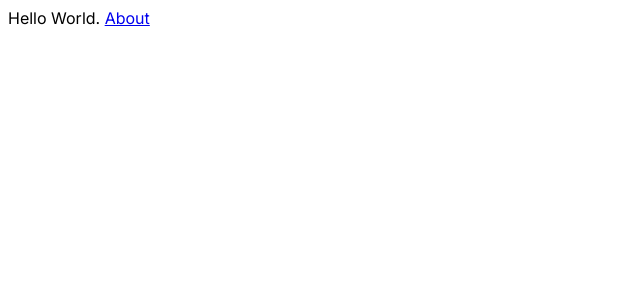
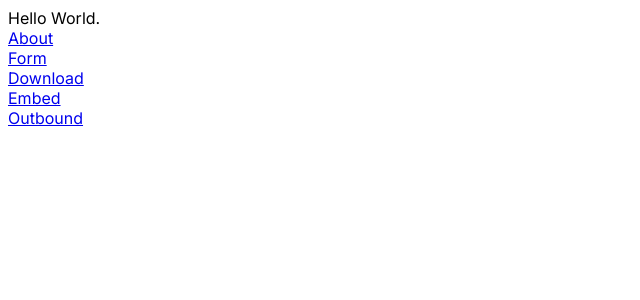
Before and after one commit to cavacado/upgraded-carnival, a Next.js app: page / in a window 1280 px wide. Shown: the top 300 px of the page, without its empty margins (0-640 px from the left). Built offline with nearby package versions, Linux system fonts and the light colour scheme.

Commit message:
chore: add quick links for analytics

```diff
--- a/src/app/page.tsx
+++ b/src/app/page.tsx
@@ -3,7 +3,18 @@ import Link from "next/link";
 export default function Home() {
   return (
     <div>
-      Hello World. <Link href="/about">About</Link>
+      Hello World.
+      <nav>
+        <Link href="/about">About</Link>
+        <br />
+        <Link href="/form">Form</Link>
+        <br />
+        <Link href="/file-download">Download</Link>
+        <br />
+        <Link href="/embed">Embed</Link>
+        <br />
+        <Link href="/outbound">Outbound</Link>
+      </nav>
     </div>
   );
 }
```
Also changed, not shown: render.yaml (deleted, +0 -11 lines).
